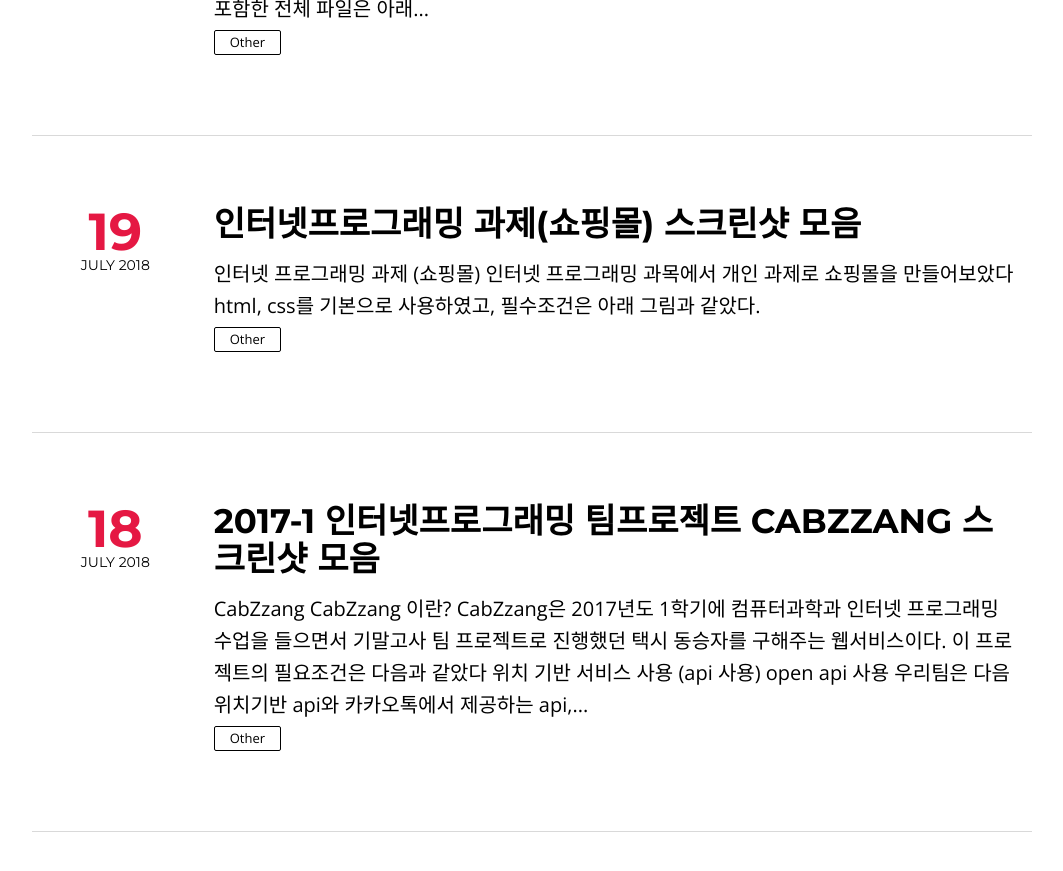
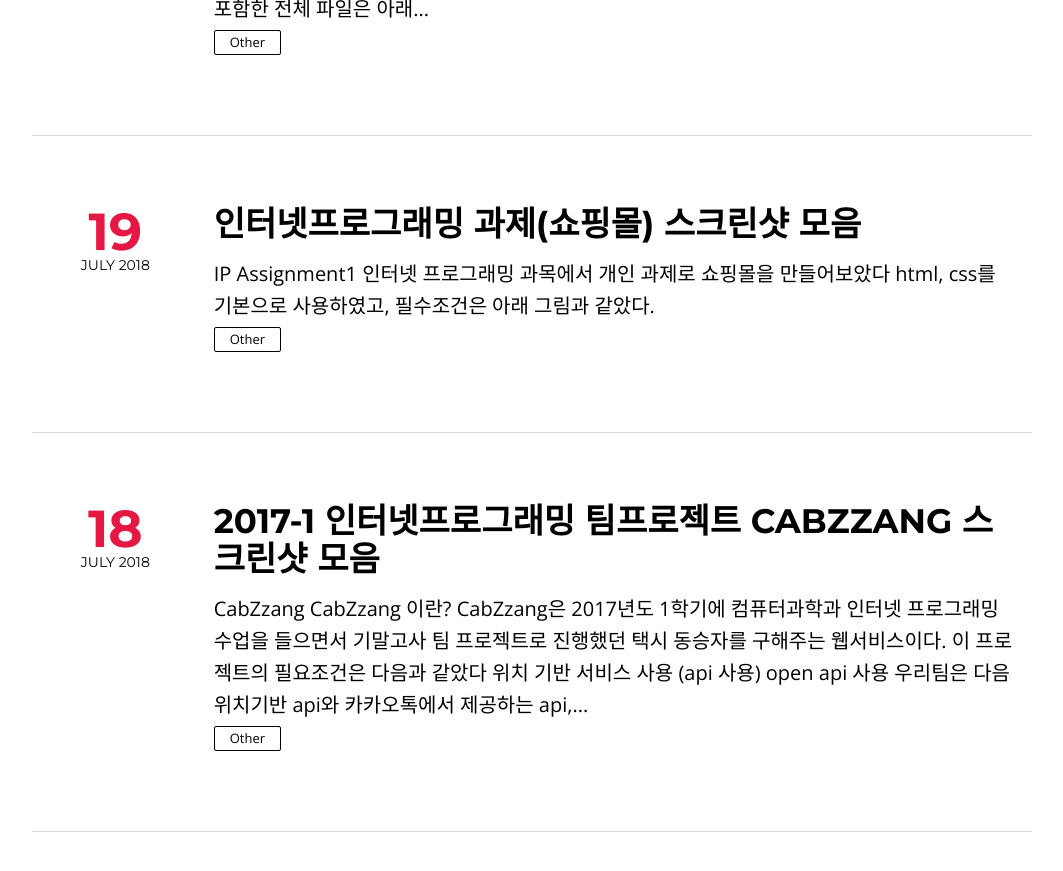
Before and after one commit to zimkjh/zimkjh.github.io, a Jekyll site: the page built from index.html, in a window 1280 px wide and 900 px high, scrolled down 1458 px. Shown: the top 871 px of the window, without its empty margins (108-1171 px from the left). Built offline with Jekyll 4.4.1, drawn with Linux system fonts in a browser that asks for light colours; nearby versions of some CDN libraries; the list of posts is cut into pages by our own code.

Commit message:
Create 2018-07-19-.md

```diff
--- a/_posts/2018-07-19-.md
+++ b/_posts/2018-07-19-.md
@@ -8,7 +8,7 @@ title: 인터넷프로그래밍 과제(쇼핑몰) 스크린샷 모음
 categories:
   - other
 ---
-# 인터넷 프로그래밍 과제 (쇼핑몰)
+# IP Assignment1
 
 인터넷 프로그래밍 과목에서 개인 과제로 쇼핑몰을 만들어보았다
 
```
